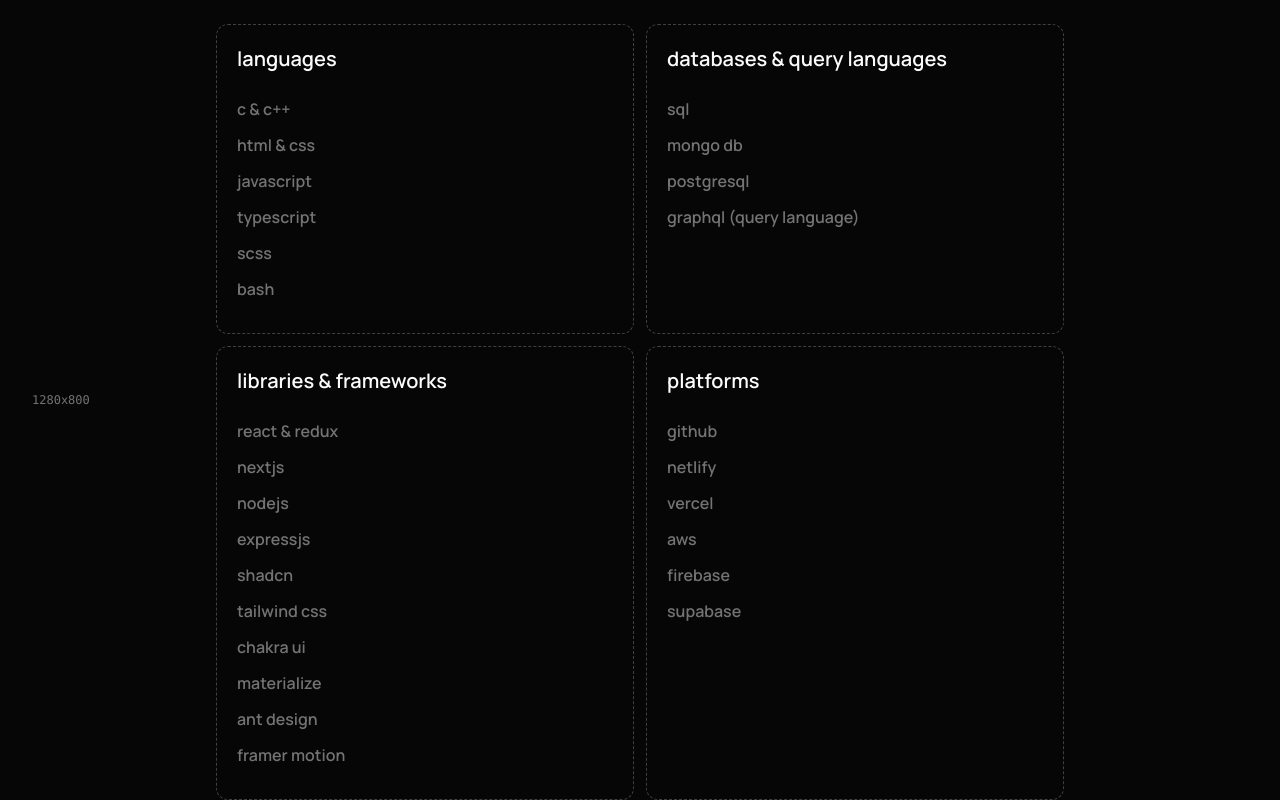
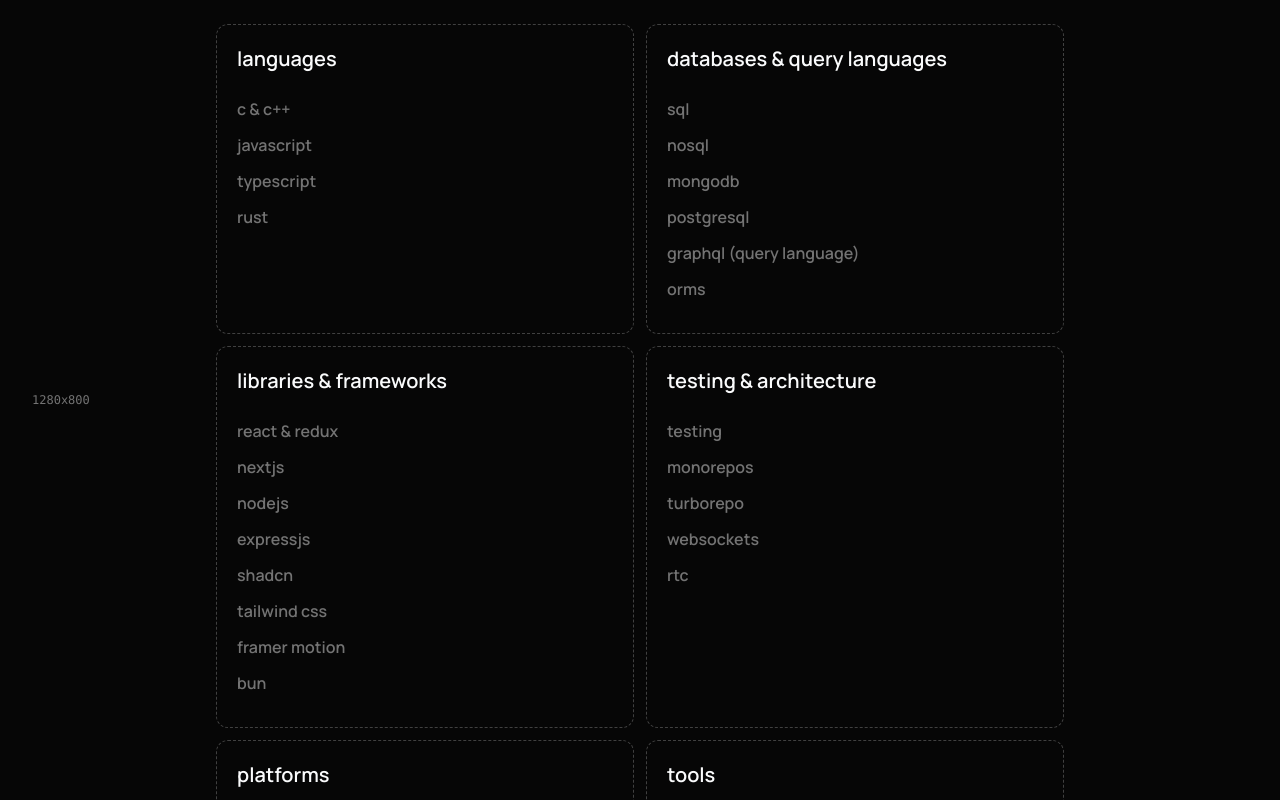
Before and after one commit to ParthMadhvani2/Personal-Portfolio, a Next.js app: page /tech-i-know in a window 1280 px wide. Shown: the part 360-1160 px from the top of the page. Built offline with nearby package versions, Linux system fonts and the light colour scheme.

Commit message:
update: resume and skills

```diff
--- a/app/tech-i-know/page.tsx
+++ b/app/tech-i-know/page.tsx
@@ -10,7 +10,6 @@
 const Design: SkillCategory[] = skillsData.Design;
 
 export const metadata = {
-  title: "super powers that I have",
   description: "technical and design skills I have acquired over the years",
 };
 
--- a/data/techstack.json
+++ b/data/techstack.json
@@ -2,11 +2,11 @@
   "Development": [
     {
       "category": "Languages",
-      "skills": ["C & C++", "HTML & CSS", "JavaScript", "TypeScript", "SCSS", "Bash"]
+      "skills": ["C & C++", "JavaScript", "TypeScript", "Rust"]
     },
     {
       "category": "Databases & Query Languages",
-      "skills": [ "SQL","Mongo DB", "PostgreSQL", "GraphQL (Query Language)"]
+      "skills": ["SQL", "NoSQL", "MongoDB", "PostgreSQL", "GraphQL (Query Language)", "ORMs"]
     },
     {
       "category": "Libraries & Frameworks",
@@ -17,19 +17,49 @@
         "ExpressJS",
         "Shadcn",
         "Tailwind CSS",
-        "Chakra UI",
-        "Materialize",
-        "Ant Design",
-        "Framer Motion"
+        "Framer Motion",
+        "Bun"
+      ]
+    },
+    {
+      "category": "Testing & Architecture",
+      "skills": [
+        "Testing",
+        "Monorepos",
+        "Turborepo",
+        "Websockets",
+        "RTC"
       ]
     },
     {
       "category": "Platforms",
-      "skills": ["Github", "Netlify", "Vercel", "AWS", "Firebase", "Supabase"]
+      "skills": [
+        "GitHub",
+        "Netlify",
+        "Vercel",
+        "AWS",
+        "Firebase",
+        "Supabase",
+        "GCP VMs",
+        "ECS",
+        "Kubernetes",
+        "CDN"
+      ]
     },
     {
       "category": "Tools",
-      "skills": ["Git", "Vite", "Postman", "Swagger", "Figma", "Jest", "Clerk", "Stripe", "NPM/Yarn", "bun"]
+      "skills": [
+        "Git",
+        "Vite",
+        "Postman",
+        "Swagger",
+        "Figma",
+        "Jest",
+        "Clerk",
+        "Stripe",
+        "NPM/Yarn",
+        "Docker"
+      ]
     }
   ],
   "Design": [
@@ -47,7 +77,7 @@
       "skills": ["Figma"]
     },
     {
-      "category": "UX Pyschology Rules",
+      "category": "UX Psychology Rules",
       "skills": ["Hick's Law", "Fitt's Law", "Miller's Law", "Zeigarnik Effect"]
     }
   ]
```
Also changed, not shown: data/experience.json (+32 -8 lines), public/media/resume.png, 1 other file (tests, documents, lock files or other folders).
